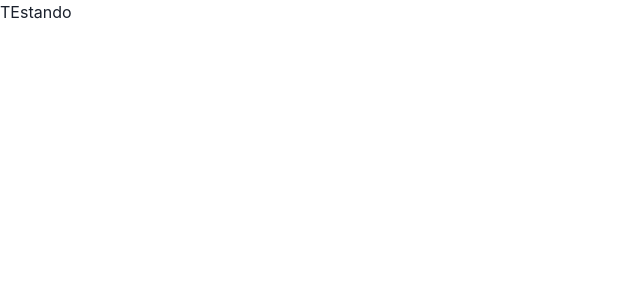
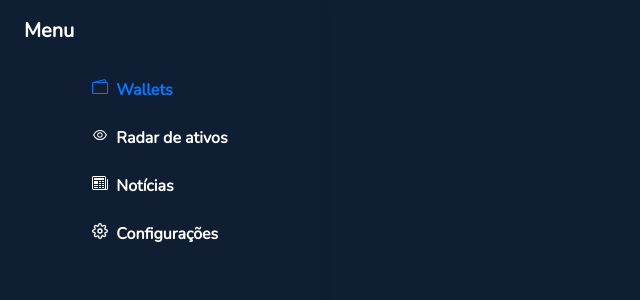
Before and after one commit to joseMarciano/investment-managment-front, a React (Create React App) app: page / in a window 1280 px wide. Shown: the top 300 px of the page, without its empty margins (0-640 px from the left). Built offline with nearby package versions, Linux system fonts and the light colour scheme.

Commit message:
feat: :sparkles: create a base responsive menu

```diff
--- a/src/components/menu/Menu.tsx
+++ b/src/components/menu/Menu.tsx
@@ -1,5 +1,68 @@
+import { Drawer, DrawerBody, DrawerCloseButton, DrawerContent, DrawerHeader, DrawerOverlay, UseDisclosureProps, VStack } from "@chakra-ui/react"
+import { DEFAULT_STYLES } from "../../config/styles/theme";
+import { MenuButtons } from "./MenuButtons";
+import { MenuContextProvider, useMenuContext } from "../../context/MenuContext";
+import { useEffect } from "react";
+import { UseResponsiveStatus } from "../../hooks/useResponsiveStatus";
+
+type BigMenuProps = {
+    sideBarDisclosure: UseDisclosureProps,
+    responsiveStatus: UseResponsiveStatus
+}
 
 export function Menu() {
+    return <>
+        <MenuContextProvider>
+            <MenuControl />
+        </MenuContextProvider>
+    </>
 
-    return <h1>TEstando</h1>;
+    function MenuControl() {
+        const { responsiveStatus: { isLarge, isMedium, isSmall }, sideBarDisclosure } = useMenuContext();
+
+        useEffect(() => {
+            if (isLarge) sideBarDisclosure.onOpen && sideBarDisclosure.onOpen();
+            else sideBarDisclosure.onClose && sideBarDisclosure.onClose()
+
+        }, [isLarge])
+
+        return <>
+            {(!isLarge) && !sideBarDisclosure.isOpen && <SmallMenu />}
+            {((!isLarge && sideBarDisclosure.isOpen) || (isLarge)) && <BigMenu sideBarDisclosure={sideBarDisclosure} responsiveStatus={{ isLarge, isMedium, isSmall }} />}
+        </>
+    }
+
+    function SmallMenu() {
+        return <VStack pt={2} gap={1} as="aside" bg="blackAlpha.300" w="3rem" h="100vh" >
+            <MenuButtons />
+        </VStack>
+    }
+
+    function BigMenu({ sideBarDisclosure, responsiveStatus: { isLarge } }: BigMenuProps) {
+        return <Drawer
+            isOpen={!!sideBarDisclosure.isOpen}
+            placement='left'
+            onClose={sideBarDisclosure.onClose as () => void}
+            size={'xs'}
+            closeOnEsc={!isLarge}
+            closeOnOverlayClick={!isLarge}
+        >
+           {!isLarge && <DrawerOverlay />}
+            <DrawerContent bgColor={DEFAULT_STYLES.styles.global.body.bg}>
+                {!isLarge && < DrawerCloseButton />}
+                <DrawerHeader>Menu</DrawerHeader>
+                <DrawerBody >
+                    <VStack justifyContent={'flex-start'} >
+                        <VStack alignItems={'flex-start'} gap={2}>
+                            <MenuButtons />
+                        </VStack>
+                    </VStack>
+                </DrawerBody>
+            </DrawerContent>
+        </Drawer>
+    }
+
+
+
+
 }
--- /dev/null
+++ b/src/components/menu/MenuButtons.tsx
@@ -0,0 +1,41 @@
+import { Box, Button, Icon } from "@chakra-ui/react"
+import { GiHamburgerMenu } from "react-icons/gi"
+import { useMenuContext } from "../../context/MenuContext"
+
+
+export function MenuButtons() {
+    const { responsiveStatus: { isLarge }, MENU_BUTTONS, selectedButton, sideBarDisclosure } = useMenuContext();
+
+    return <>
+        {(!isLarge) && !sideBarDisclosure.isOpen && <SoftMenuButtons />}
+        {((!isLarge && sideBarDisclosure.isOpen) || (isLarge)) && <CompleteMenuButtons />}
+    </>;
+
+    function CompleteMenuButtons() {
+        return <>
+            {MENU_BUTTONS.map(button => (<Box key={button.key} color={getColor(button.key)} >
+                <Button leftIcon={<button.icon />} alignSelf={'flex-start'} variant={"unstyled"} border={"none"} size="md" bg="none" onClick={button.onClick.bind(button)}>
+                    {button.description}
+                </Button>
+            </Box>))}
+        </>
+    }
+
+    function SoftMenuButtons() {
+        return <>
+            <Button variant={"unstyled"} border={"none"} size="md" bg="none" onClick={sideBarDisclosure.onOpen}>
+                <Icon as={GiHamburgerMenu} />
+            </Button>
+            {MENU_BUTTONS.map(button => (<Button key={button.key} color={getColor(button.key)} variant={"unstyled"} border={"none"} size="md" bg="none" onClick={button.onClick.bind(button)}>
+                <Icon as={button.icon} />
+            </Button>))}
+        </>;
+    }
+
+    function getColor(key: string): string {
+        return selectedButton === key ? '#007AFF' : ''
+    }
+
+
+
+}
--- /dev/null
+++ b/src/config/styles/theme.ts
@@ -0,0 +1,30 @@
+import { extendTheme } from '@chakra-ui/react'
+
+const DEFAULT_STYLES = {
+    styles: {
+        global: {
+            body: {
+                bg: '#0F1E33',
+                color: 'white',
+              }
+        }
+    }
+}
+
+const DEFAULT_FONTS = {
+    fonts: {
+        heading: `'Nunito', sans-serif`,
+        body: `'Nunito', sans-serif`,
+    },
+}
+
+const theme = extendTheme({
+    ...DEFAULT_STYLES,
+   ...DEFAULT_FONTS
+})
+
+export {
+    theme,
+    DEFAULT_FONTS,
+    DEFAULT_STYLES
+};
--- /dev/null
+++ b/src/context/MenuContext.tsx
@@ -0,0 +1,84 @@
+import { useDisclosure, UseDisclosureProps } from "@chakra-ui/react"
+import { createContext, ReactNode, useContext, useEffect, useState } from "react"
+import { IconType } from "react-icons"
+import { AiOutlineEye } from "react-icons/ai"
+import { BsNewspaper, BsWallet2 } from "react-icons/bs"
+import { FiSettings } from "react-icons/fi"
+import { UseResponsiveStatus, useResponsiveStatus } from "../hooks/useResponsiveStatus"
+
+type MenuContextProviderProps = {
+    children: ReactNode
+}
+
+type MenuContextProps = {
+    responsiveStatus: UseResponsiveStatus
+    sideBarDisclosure: UseDisclosureProps,
+    selectedButton: string,
+    setSelectedButton: (key: string) => void,
+    MENU_BUTTONS: MenuButton[]
+}
+
+export type MenuButton = {
+    key: string,
+    description: string
+    icon: IconType,
+    onClick: (param: any) => void
+}
+
+const MenuContext = createContext({} as MenuContextProps)
+
+export function MenuContextProvider({ children }: MenuContextProviderProps) {
+    const responsiveStatus = useResponsiveStatus();
+    const sideBarDisclosure = useDisclosure({ id: 'Menu-Side-Bar', defaultIsOpen: responsiveStatus.isLarge });
+    const MENU_BUTTONS = initializeMenuButtons();
+    const [selectedButton, setSelectedButton] = useState(MENU_BUTTONS[0].key);
+
+
+    return (
+        <MenuContext.Provider value={{ responsiveStatus, sideBarDisclosure, MENU_BUTTONS, selectedButton, setSelectedButton }}>
+            {children}
+        </MenuContext.Provider>
+    )
+
+
+    function initializeMenuButtons(): MenuButton[] {
+        return [
+            {
+                key: 'WALLETS',
+                description: "Wallets",
+                icon: BsWallet2,
+                onClick: function () {
+                    setSelectedButton(this.key);
+                }
+            },
+            {
+                key: 'STOCK_RADAR',
+                description: "Radar de ativos",
+                icon: AiOutlineEye,
+                onClick: function () {
+                    setSelectedButton(this.key);
+                }
+            },
+            {
+                key: 'NEWS',
+                description: "Notícias",
+                icon: BsNewspaper,
+                onClick: function () {
+                    setSelectedButton(this.key);
+                }
+            },
+            {
+                key: 'SETTINGS',
+                description: "Configurações",
+                icon: FiSettings,
+                onClick: function () {
+                    setSelectedButton(this.key);
+                }
+            }
+        ]
+    }
+}
+
+export function useMenuContext() {
+    return useContext(MenuContext)
+}
--- /dev/null
+++ b/src/hooks/useResponsiveStatus.ts
@@ -0,0 +1,41 @@
+import { useBreakpointValue } from "@chakra-ui/react"
+import { useEffect, useState } from "react"
+
+export type UseResponsiveStatus = {
+    isLarge: boolean
+    isMedium: boolean
+    isSmall: boolean
+}
+
+enum ResponsiveStatus {
+    BASE,
+    MEDIUM,
+    LARGE
+};
+
+
+export function useResponsiveStatus(): UseResponsiveStatus {
+
+    const variant = useBreakpointValue({ base: ResponsiveStatus.BASE, md: ResponsiveStatus.MEDIUM, lg: ResponsiveStatus.LARGE });
+    const [isLarge, setIsLarge] = useState(verifyStatus(variant, ResponsiveStatus.LARGE));
+    const [isMedium, setIsMedium] = useState(verifyStatus(variant, ResponsiveStatus.MEDIUM));
+    const [isSmall, setIsSmall] = useState(verifyStatus(variant, ResponsiveStatus.BASE));
+
+    useEffect(refreshStatus, [variant]);
+
+    return {
+        isLarge,
+        isMedium,
+        isSmall
+    }
+
+    function refreshStatus() {
+        setIsLarge(verifyStatus(variant, ResponsiveStatus.LARGE));
+        setIsMedium(verifyStatus(variant, ResponsiveStatus.MEDIUM));
+        setIsSmall(verifyStatus(variant, ResponsiveStatus.BASE));
+    }
+
+    function verifyStatus(status: ResponsiveStatus | undefined, expectedStatus: ResponsiveStatus) {
+        return status === expectedStatus;
+    }
+}
--- a/src/index.tsx
+++ b/src/index.tsx
@@ -1,15 +1,22 @@
+import React from 'react';
 import { ChakraProvider } from '@chakra-ui/react';
-import React from 'react';
 import ReactDOM from 'react-dom/client';
 import { Menu } from './components/menu/Menu';
+
+/**
+ * Styles
+ */
+import { theme } from './config/styles/theme';
+import '@fontsource/nunito'
+
 
 const root = ReactDOM.createRoot(
   document.getElementById('root') as HTMLElement
 );
 root.render(
   <React.StrictMode>
-    <ChakraProvider>
-      <Menu/>
+    <ChakraProvider theme={theme}>
+      <Menu />
     </ChakraProvider>
   </React.StrictMode>
 );
```
